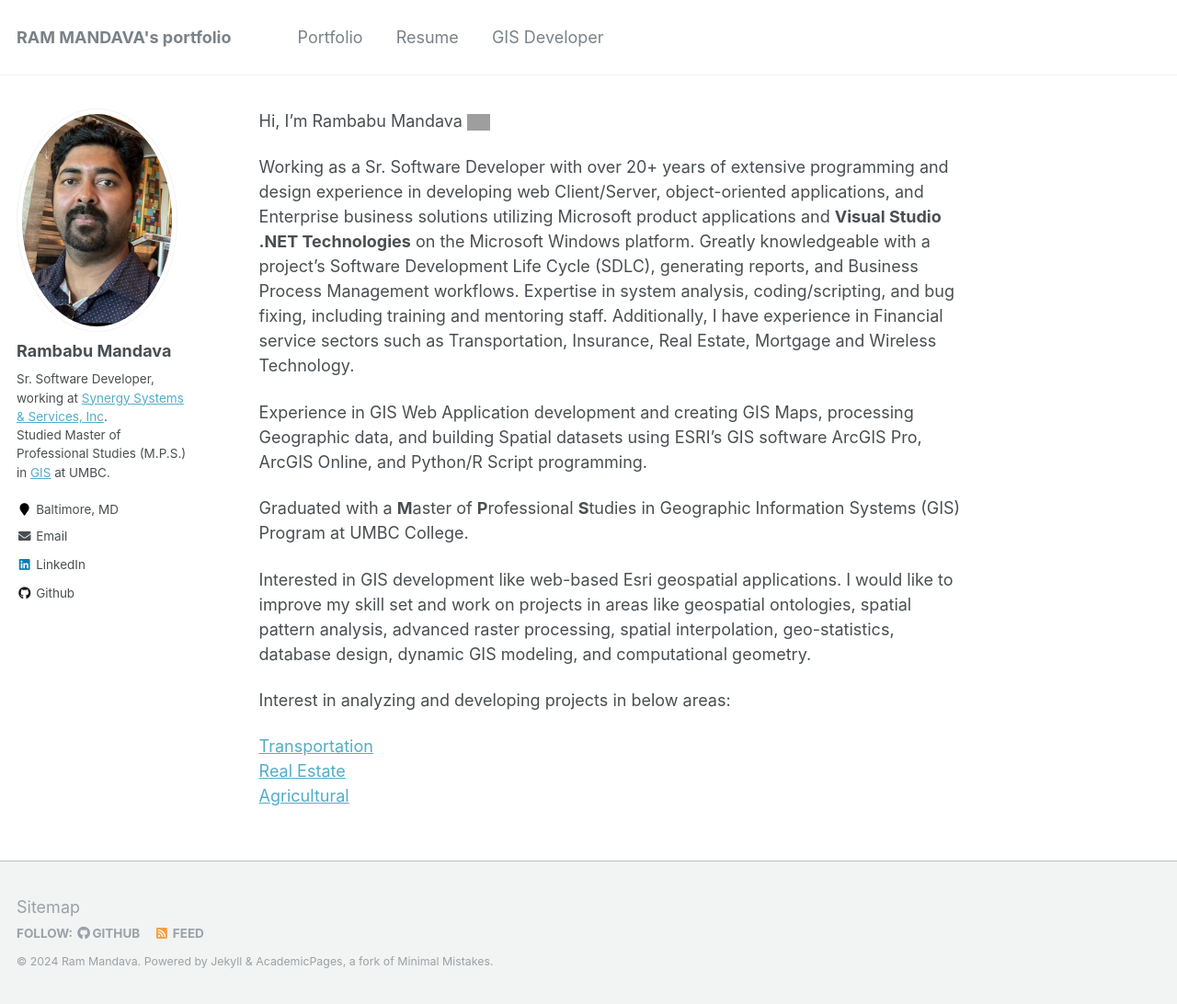
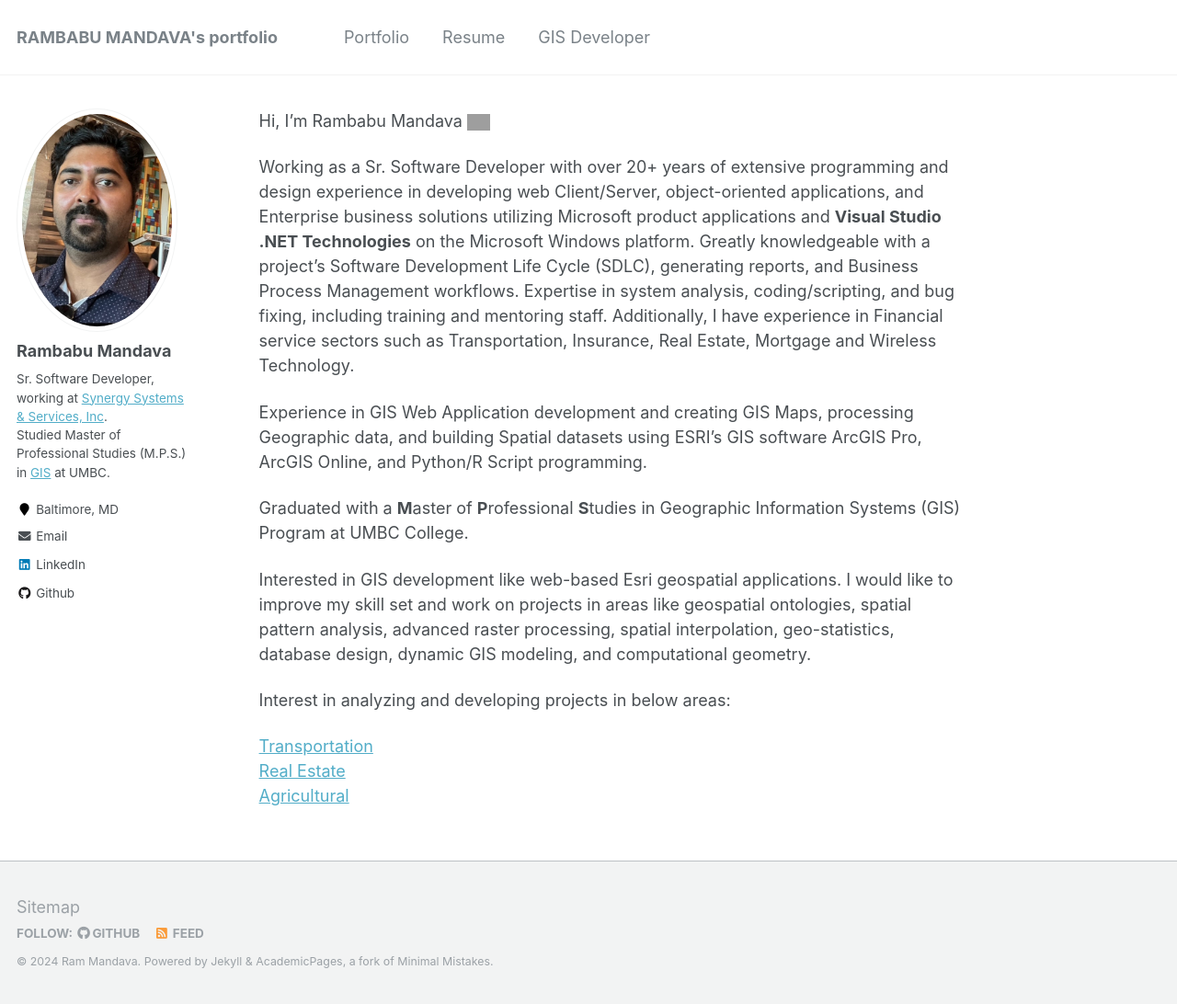
Before and after one commit to mandavaram/mandavaram.github.io, a Jekyll site: the page built from index.md, in a window 1280 px wide and 1092 px high. Shown: the whole window at 92% size. Built offline with Jekyll 4.4.1, drawn with Linux system fonts in a browser that asks for light colours; our own code applies the rules of GitHub Pages for plain Markdown files; grey boxes are pictures that could not be loaded.

Commit message:
Update _config.yml

```diff
--- a/_config.yml
+++ b/_config.yml
@@ -7,7 +7,7 @@
 
 # Site Settings
 locale                   : "en-US"
-title                    : "RAM MANDAVA's portfolio"
+title                    : "RAMBABU MANDAVA's portfolio"
 title_separator          : "-"
 name                     : &name "Ram Mandava"
 description              : &description "personal description"
```
